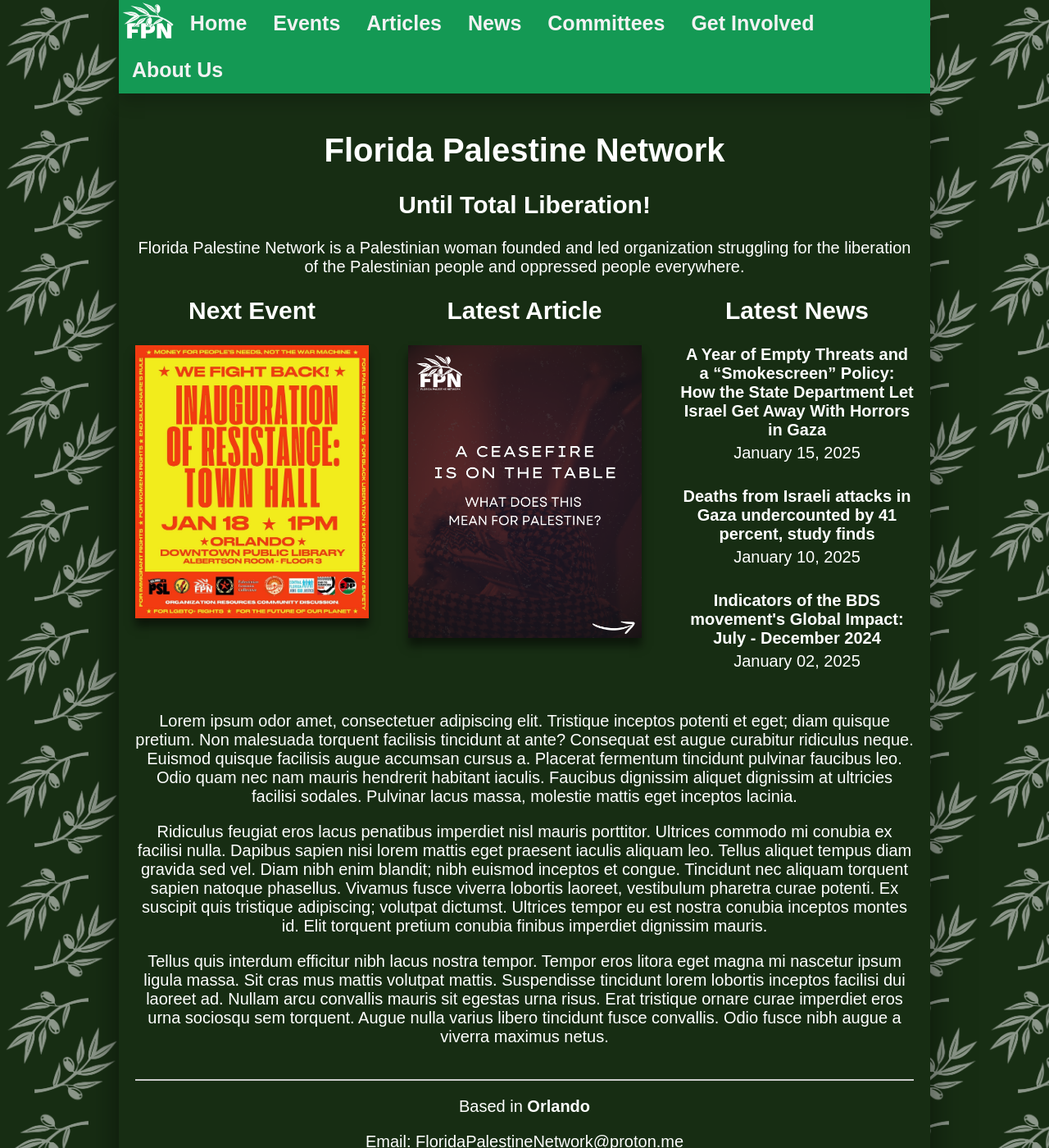
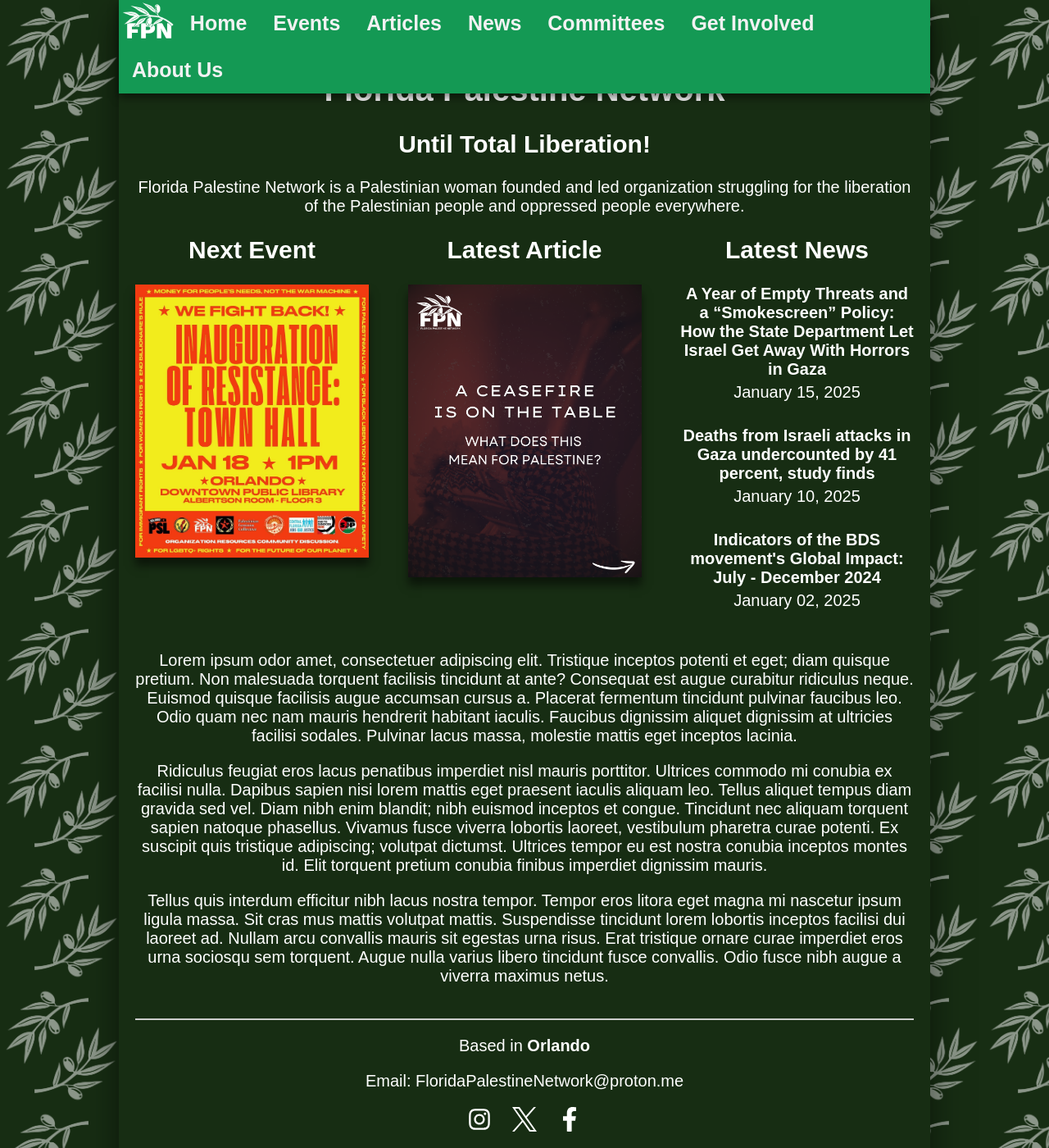
Before and after one commit to FloridaPalestineNetwork/FPN-Website, a Jekyll site: the page built from index.md, in a window 1280 px wide and 1400 px high. Shown: the whole window at 82% size. Built offline with Jekyll 4.4.1, drawn with Linux system fonts in a browser that asks for light colours; some web fonts are replaced; some of the changed text lies outside the part shown.

Commit message:
Adjusted footer buttons, anchored top menu, added more shadows

```diff
--- a/_includes/footer.html
+++ b/_includes/footer.html
@@ -9,7 +9,8 @@
 
     <div>
         <a href="https://instagram.com/floridapalestinenetwork" target="_blank">
-            <img src="/assets/icons/instagram.svg" alt="Instagram" height="30" style="filter: invert(1); margin: 0 10px;">
+            <img src="/assets/icons/instagram.svg" alt="Instagram" height="30"
+                style="filter: invert(1); margin: 0 10px;">
         </a>
         <a href="https://x.com/FloridaPaliNet" target="_blank">
             <img src="/assets/icons/twitter.svg" alt="Twitter" height="30" style="filter: invert(1); margin: 0 10px;">
@@ -20,31 +21,32 @@
     </div>
 
     <div style="margin: 20px 0;">
-        <p><em>From The River To The Sea</em></p>
-        <p><em>Palestine Will Be Free</em></p>
+        <p style="margin-bottom: 0px;"><em>From The River To The Sea</em></p>
+        <p style="margin-top: 0px;"><em>Palestine Will Be Free</em></p>
     </div>
 
-    <nav>
+    <nav style="margin-bottom: 30px;">
         {% assign sorted_pages = site.pages | where: "menu", "true" | sort: "order", "last" %}
         {% for page in sorted_pages %}
-        <a href="{{ page.url }}" style="margin: 0 10px;">{{ page.title }}</a>
+        <a href="{{ page.url }}" style="margin: 10px;">{{ page.title }}</a>
         {% endfor %}
     </nav>
 
-    <div style="margin: 20px 0;">
-        <a href="https://forms.gle/dYkJYWZVAa7stD2w8" target="_blank"
-            style="padding: 10px 20px; background-color: #000000; color: white; text-decoration: none; border-radius: 5px;">Join FPN</a>
-        <a href="/donate"
-            style="padding: 10px 20px; background-color: #E4312b; color: white; text-decoration: none; border-radius: 5px; margin-left: 10px;">Donate</a>
-        <a href="/join"
-            style="padding: 10px 20px; background-color: #149954; color: white; text-decoration: none; border-radius: 5px; margin-left: 10px;">News Letter</a>
-    </div>
 
-    <div style="margin-top: 20px;">
+    <a href="https://forms.gle/dYkJYWZVAa7stD2w8" target="_blank"
+        style="padding: 10px 20px; background-color: #000000; color: white; text-decoration: none; border-radius: 5px; box-shadow: 0 5px 10px 0 rgba(0,0,0,0.25);">Join FPN</a>
+    <a href="/donate"
+        style="padding: 10px 20px; background-color: #E4312b; color: white; text-decoration: none; border-radius: 5px; margin-left: 10px; box-shadow: 0 5px 10px 0 rgba(0,0,0,0.25);">Donate</a>
+    <a href="/join"
+        style="padding: 10px 20px; background-color: #149954; color: white; text-decoration: none; border-radius: 5px; margin-left: 10px; box-shadow: 0 5px 10px 0 rgba(0,0,0,0.25);">Newsletter</a>
+
+
+    <div style="margin-top: 30px;">
         <p>&copy; {{ site.time | date: '%Y' }} Florida Palestine Network. All rights reserved.</p>
     </div>
 
     <div>
-        <img src="/assets/images/FPN_circle_white.png" alt="Organization Logo" style="max-width: 200px; margin-top: 10px;">
+        <img src="/assets/images/FPN_circle_white.png" alt="Organization Logo"
+            style="max-width: 200px; margin-top: 10px;">
     </div>
 </footer>
--- a/assets/css/main.scss
+++ b/assets/css/main.scss
@@ -19,6 +19,7 @@
 }
 
 main {
+    margin-top: 40px;
     flex: 1; /* Allow the main content to grow and fill the available space */
 }
 
@@ -31,7 +32,6 @@
     margin: 0 auto;
     padding: 20px;
     background-color: #172d13;
-    min-height: 95vh;
     box-shadow: 0 20px 40px 0 rgba(0,0,0,0.5);
     position: relative; /* Optional: if you want to control stacking context */
     z-index: 1; /* Ensure it is below the topnav */
@@ -255,11 +255,14 @@
     align-items: center; /* Center items vertically */
     background-color: #149954;
     overflow: hidden;
-    margin: 0 auto; /* Center the topnav horizontally */
+    top: 0; /* Position it at the top of the viewport */
+    left: 0; /* Align it to the left */
+    right: 0; /* Align it to the right */
+    margin: 0 auto; /* Center it horizontally */
     padding: 0; /* Remove padding */
     max-width: 990px; /* Set the maximum width */
-    box-shadow: 0 10px 20px 0 rgba(0,0,0,0.2);
-    position: relative; /* Optional: if you want to control stacking context */
+    box-shadow: 0 5px 10px 0 rgba(0,0,0,0.5);
+    position: fixed; /* Optional: if you want to control stacking context */
     z-index: 10; /* Ensure it is above the narrow section */
 }
 
@@ -279,6 +282,7 @@
 .topnav a:hover:not(:first-child) {
     background-color: white;
     color: #e4312b;
+    box-shadow: 0 5px 10px 0 rgba(0,0,0,0.5);
 }
 
 /* Add an active class to highlight the current page */
```
Also changed, not shown: 17 other files.
